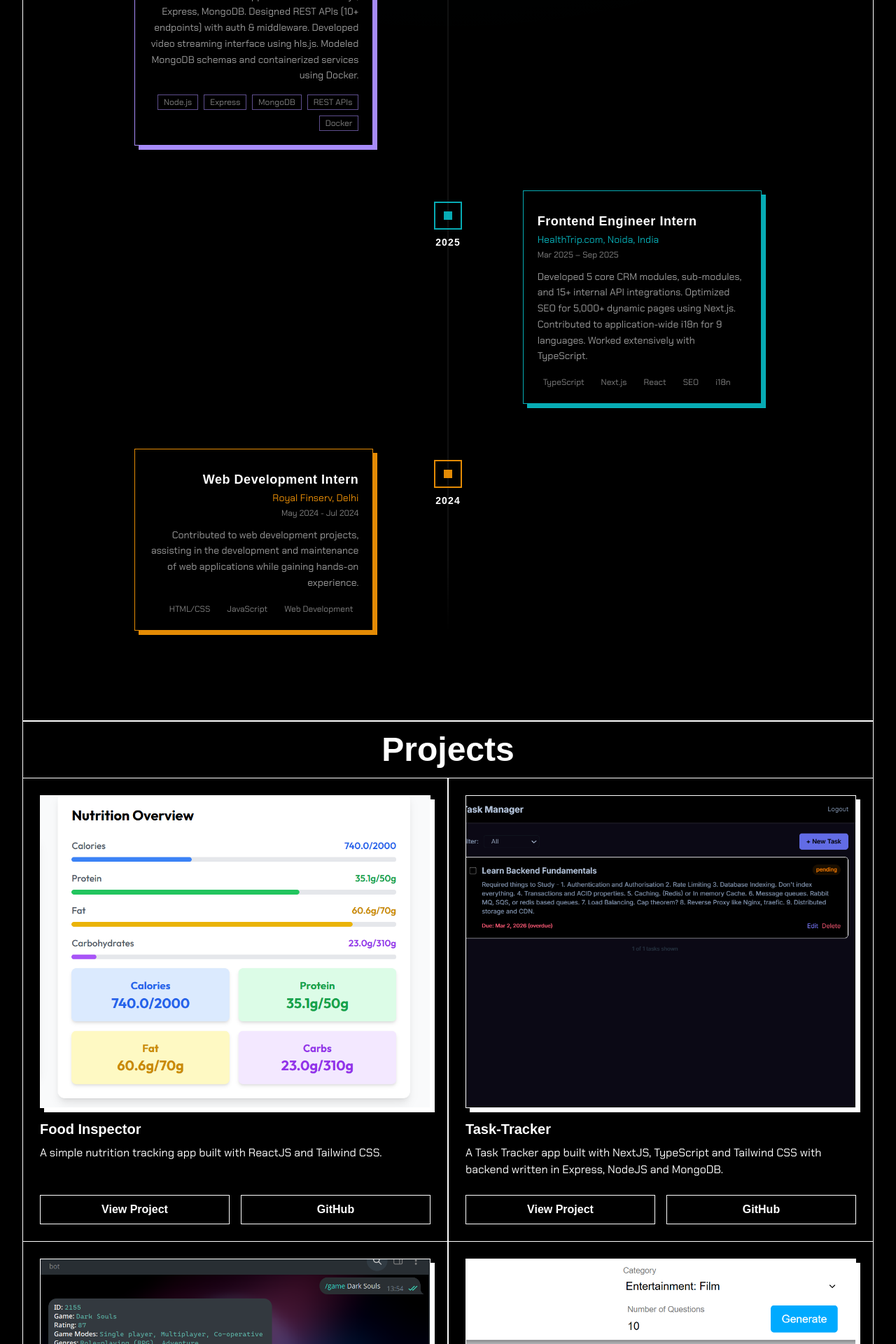
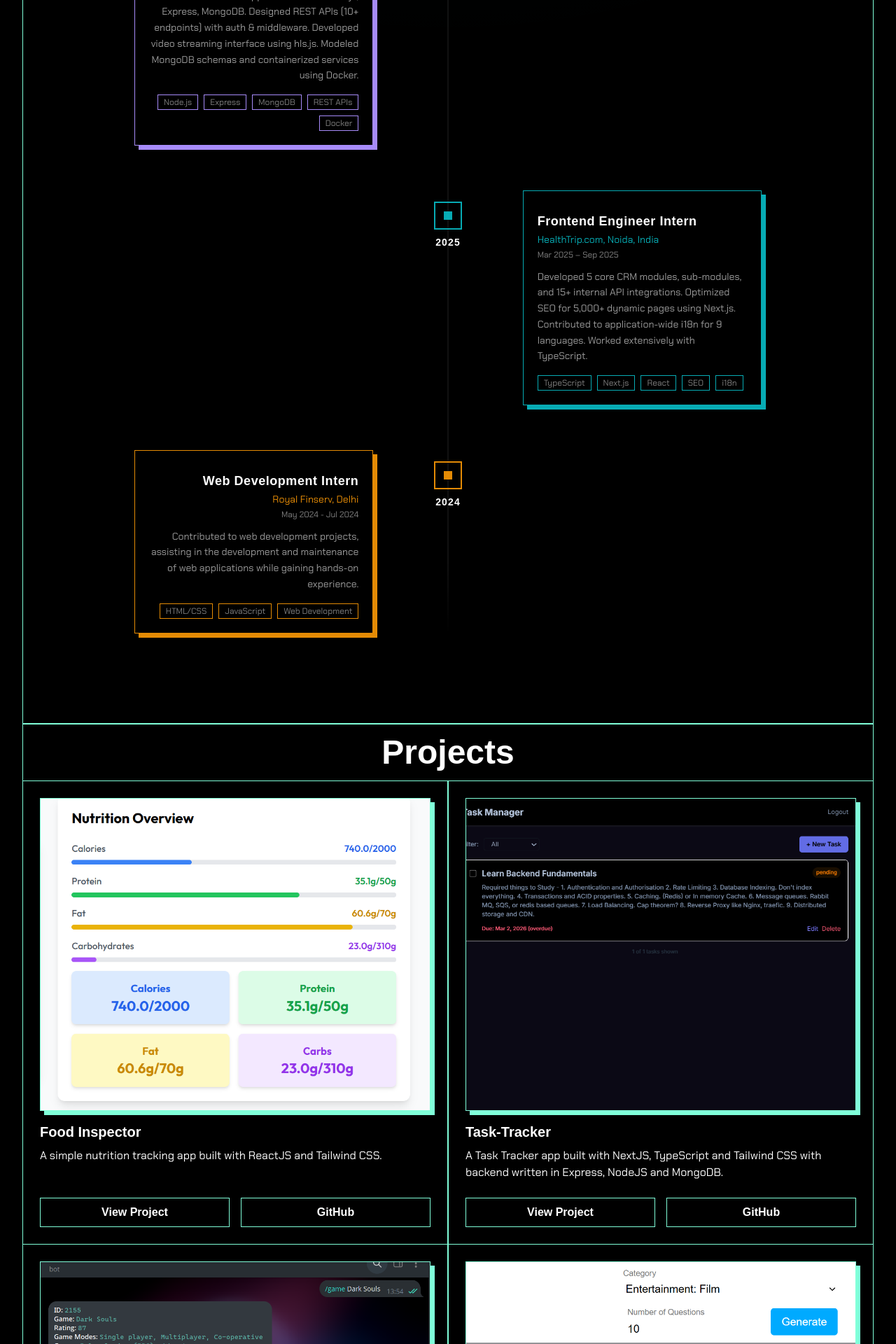
Before and after one commit to barryspacezero/Portfolio, a React (Vite) app: page / in a window 1280 px wide. Shown: the part 860-2780 px from the top of the page at 70% size. Built offline with nearby package versions, Linux system fonts and the light colour scheme; a web font is replaced by a local one.

Commit message:
Added changing colors to the border and hover effect and the experience card shadow

```diff
--- a/src/App.jsx
+++ b/src/App.jsx
@@ -37,6 +37,13 @@ function App() {
   }, []);
 
   useEffect(() => {
+    // Generate a vibrant random border color on app load
+    const randomHue = Math.floor(Math.random() * 360);
+    const borderColor = `hsl(${randomHue}, 100%, 75%)`;
+    document.documentElement.style.setProperty('--random-border-color', borderColor);
+  }, []);
+
+  useEffect(() => {
     if (galactic) {
       document.body.classList.add("galactic");
     } else {
@@ -48,7 +55,7 @@ function App() {
     <main className="min-h-screen">
       <Nav />
       <Exp />
-      <h1 id="projects" className="text-5xl font-bold text-white justify-center flex border mx-4 p-4 md:mx-8">Projects</h1>
+      <h1 id="projects" className="text-5xl font-bold text-white justify-center flex border border-theme-border mx-4 p-4 md:mx-8">Projects</h1>
       <div className="grid grid-cols-1 sm:grid-cols-2 lg:grid-cols-2 mx-4 md:mx-8">
 
         <ProjectCard src={NFP} title="Food Inspector" description="A simple nutrition tracking app built with ReactJS and Tailwind CSS." projectLink="https://nutrition-fact-panels.vercel.app/" githubLink={"https://github.com/barryspacezero/Nutrition_Fact_Panels"} />
--- a/src/components/HamburgerMenu.jsx
+++ b/src/components/HamburgerMenu.jsx
@@ -2,7 +2,7 @@ import React from "react"
 
 export default function HamburgerMenu() {
     return (
-        <button className="p-2 border border-white hover:bg-white hover:text-black transition-colors flex items-center justify-center">
+        <button className="p-2 border border-theme-border hover:bg-white hover:text-black transition-colors flex items-center justify-center">
             <svg
                 xmlns="http://www.w3.org/2000/svg"
                 width="24"
--- a/src/components/ProjectCard.jsx
+++ b/src/components/ProjectCard.jsx
@@ -2,13 +2,13 @@ import React from "react"
 
 export const ProjectCard = ({ src, title, description, githubLink, projectLink }) => {
     return (
-        <div className="group border border-white border-t-0 aspect-square p-6">
+        <div className="group border border-theme-border border-t-0 aspect-square p-6">
 
             <div className="relative w-full h-4/5">
                 <div
                     className="
             absolute inset-0
-            bg-white
+            bg-theme-border
             translate-x-[6px] translate-y-[6px]
             transition-transform duration-200 ease-out
             group-hover:translate-x-0 group-hover:translate-y-0
@@ -20,7 +20,7 @@ export const ProjectCard = ({ src, title, description, githubLink, projectLink }
                     alt={title}
                     className="
             relative z-10
-            w-full h-full object-cover border
+            w-full h-full object-cover border border-theme-border
             transition-transform duration-200 ease-out
             group-hover:translate-x-[6px] group-hover:translate-y-[6px]
           "
@@ -37,7 +37,7 @@ export const ProjectCard = ({ src, title, description, githubLink, projectLink }
                         target="_blank"
                         rel="noreferrer"
                         className="
-              border border-white font-bold
+              border border-theme-border font-bold
               p-2 mt-4 w-full
               transition-all duration-200 ease-out
               group-hover:bg-white flex items-center justify-center
@@ -54,7 +54,7 @@ export const ProjectCard = ({ src, title, description, githubLink, projectLink }
                         target="_blank"
                         rel="noreferrer"
                         className="
-              border border-white font-bold
+              border border-theme-border font-bold
               p-2 mt-4 w-full flex items-center justify-center
               transition-all duration-200 ease-out
               group-hover:bg-white
--- a/src/index.css
+++ b/src/index.css
@@ -7,6 +7,10 @@
 @import url('https://fonts.googleapis.com/css2?family=Rubik+Broken+Fax&display=swap');
 @import url('https://fonts.googleapis.com/css2?family=Chakra+Petch&display=swap');
 @import "tailwindcss";
+
+@theme {
+  --color-theme-border: var(--random-border-color, #ffffff);
+}
 
 /*lets use this font for the name https://fonts.google.com/specimen/Nabla?preview.text=Hi,%20I%20am%20%5BSparsh%5D&specimen.preview.text=Hi,+I+am+%5BSparsh%5D&categoryFilters=Feeling:%2FExpressive%2FFuturistic*/
 
@@ -76,7 +80,7 @@ button {
 
 .wave-text:hover span {
   animation: wave 1s ease-in-out infinite;
-  color: #00e5ff;
+  color: var(--random-border-color, #00e5ff);
 }
 
 /* Marquee animations for the About section */
--- a/src/sections/About.jsx
+++ b/src/sections/About.jsx
@@ -48,7 +48,7 @@ function About() {
   ];
 
   return (
-    <footer id="about" className=" flex justify-center items-center border border-white mx-4 md:mx-8 py-4">
+    <footer id="about" className=" flex justify-center items-center border border-theme-border mx-4 md:mx-8 py-4">
       <div className="flex items-center gap-8">
         {socials.map((s, i) => (
           <SocialIcon key={i} href={s.href} label={s.label}>
--- a/src/sections/Exp.jsx
+++ b/src/sections/Exp.jsx
@@ -140,7 +140,7 @@ function TimelineItem({ exp, index }) {
                                 <span
                                     key={skill}
                                     className="text-xs px-2 py-0.5 text-white/50 "
-                                    style={{ fontFamily: "'Chakra Petch', sans-serif", border: `1px solid ${exp.color}90` }}
+                                    style={{ fontFamily: "'Chakra Petch', sans-serif", border: `1px solid ${exp.color}` }}
                                 >
                                     {skill}
                                 </span>
@@ -187,7 +187,7 @@ function TimelineItem({ exp, index }) {
 
 export default function Exp() {
     return (
-        <section className="relative py-16 px-4 overflow-hidden border mx-4 md:mx-8 border-t-0" id="experience">
+        <section className="relative py-16 px-4 overflow-hidden border border-theme-border mx-4 md:mx-8 border-t-0" id="experience">
             {/* Ambient background glow */}
             <div
                 className="absolute inset-0 pointer-events-none"
```
Also changed, not shown: src/sections/Nav.jsx (+11 -11 lines).
